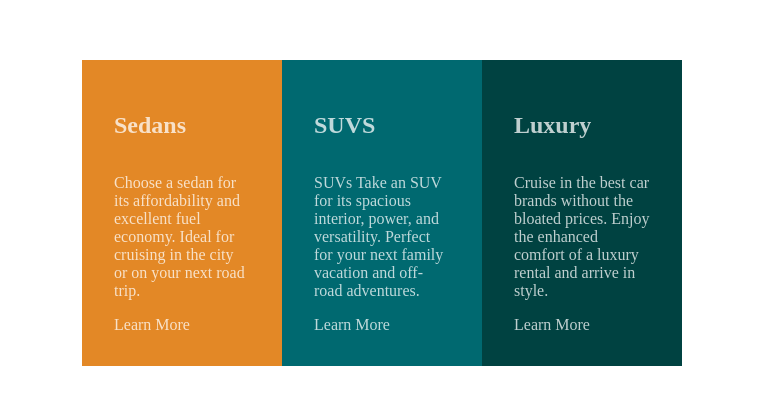
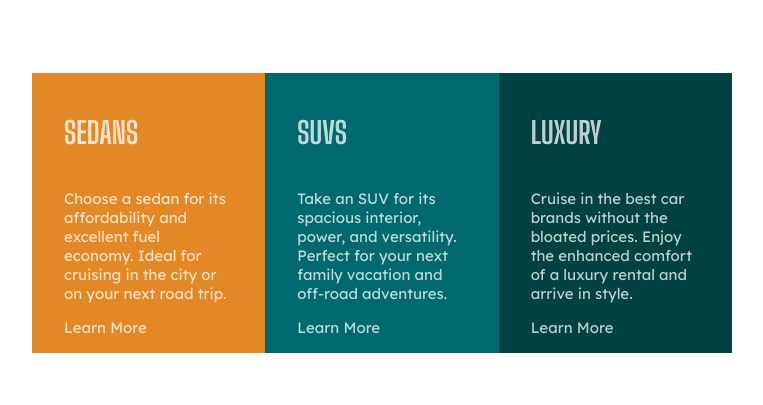
Before and after one commit to kale-Dev1/3-column-component, a plain HTML site: page 3-column-preview-card-component-main/index.html in a window 1280 px wide. Shown: the part 195-600 px from the top of the page, without its empty margins (258-1021 px from the left). Drawn offline with Linux system fonts and the light colour scheme.

Commit message:
Add fonts from google fonts

```diff
--- a/3-column-preview-card-component-main/index.html
+++ b/3-column-preview-card-component-main/index.html
@@ -15,7 +15,12 @@
     <title>Frontend Mentor | 3-column preview card component</title>
 
     <!-- Feel free to remove these styles or customise in your own stylesheet 👍 -->
-
+    <link rel="preconnect" href="https://fonts.googleapis.com" />
+    <link rel="preconnect" href="https://fonts.gstatic.com" crossorigin />
+    <link
+      href="https://fonts.googleapis.com/css2?family=Big+Shoulders+Display:wght@700&family=Lexend+Deca&display=swap"
+      rel="stylesheet"
+    />
     <link rel="stylesheet" href="style.css" />
   </head>
   <body>
@@ -32,8 +37,8 @@
       <div class="suvs">
         <h2>SUVS</h2>
         <p>
-          SUVs Take an SUV for its spacious interior, power, and versatility.
-          Perfect for your next family vacation and off-road adventures.
+          Take an SUV for its spacious interior, power, and versatility. Perfect
+          for your next family vacation and off-road adventures.
         </p>
         <div>Learn More</div>
       </div>
--- a/3-column-preview-card-component-main/style.css
+++ b/3-column-preview-card-component-main/style.css
@@ -14,17 +14,25 @@ html {
   display: grid;
   place-items: center;
   min-height: 100vh;
+  font-family: "Lexend Deca", sans-serif;
+  font-size: 15px;
 }
 main {
   display: grid;
   grid-template-columns: 1fr 1fr 1fr;
-  width: 600px;
+  width: 700px;
 }
 main > div {
   display: flex;
   flex-direction: column;
-  padding: 2rem;
+  padding: 16px 32px;
   color: var(--transparent-white-paragraphs);
+}
+main > div h2 {
+  text-transform: uppercase;
+  font-family: "Big Shoulders Display", cursive;
+  font-weight: 700;
+  font-size: 2rem;
 }
 .sedans {
   background-color: var(--bright-orange);
```
